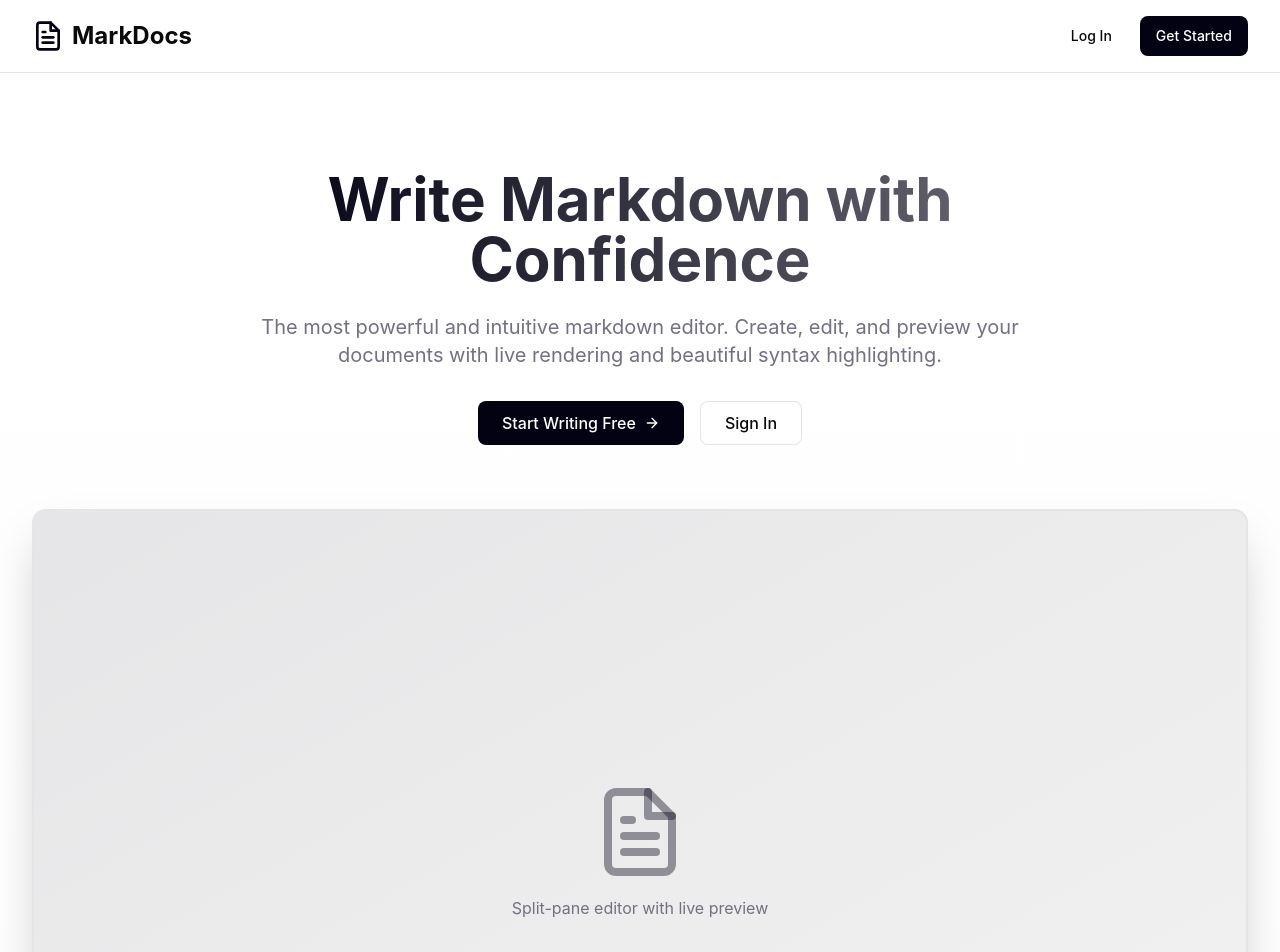
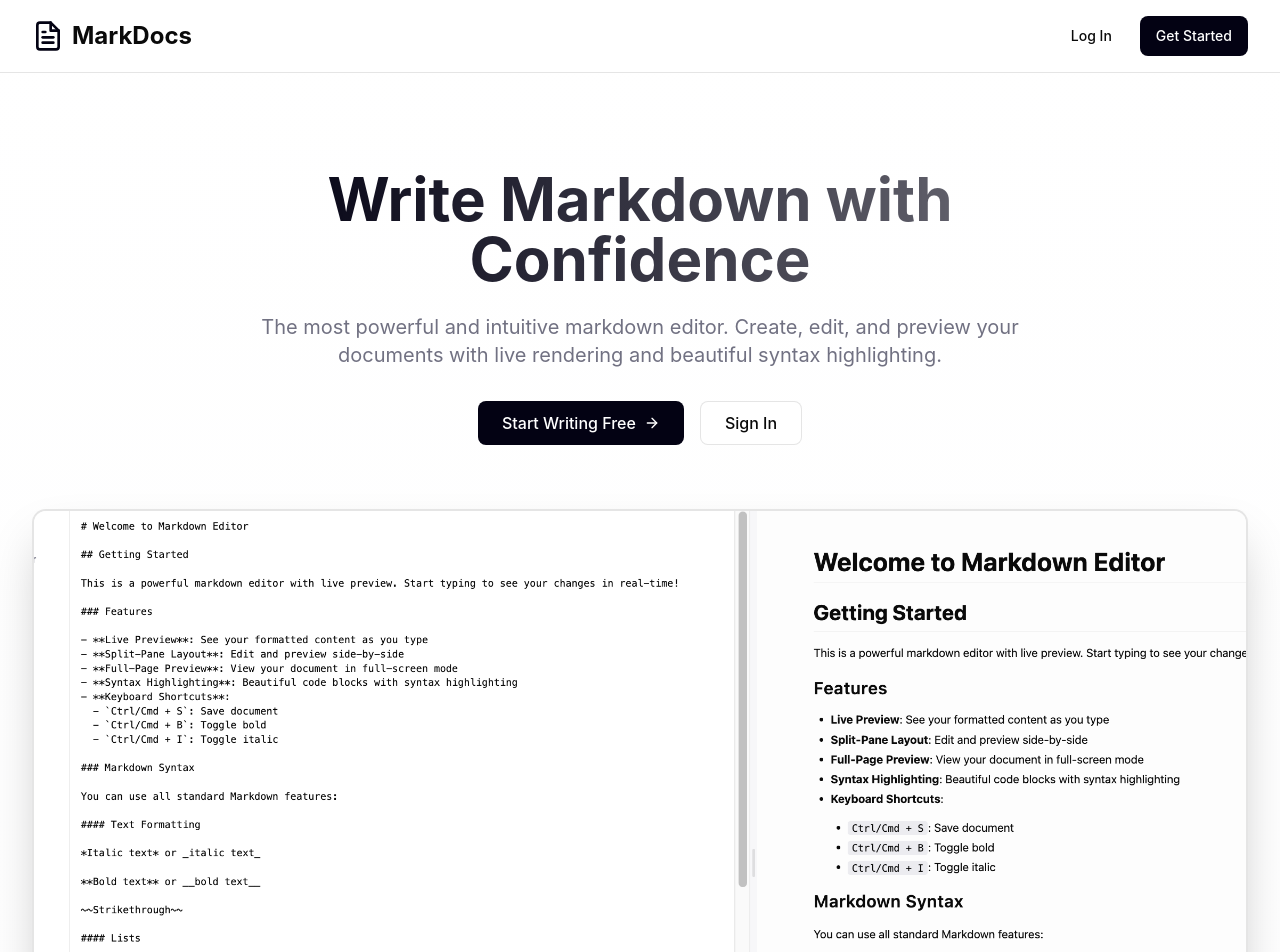
Before and after one commit to bexino/markdown-editor, a Vue app: page / in a window 1280 px wide. Shown: the top 952 px of the page. Built offline with nearby package versions, Linux system fonts and the light colour scheme; no server answers.

Commit message:
feat: add image to landing page

```diff
--- a/src/features/landing/pages/LandingPage.vue
+++ b/src/features/landing/pages/LandingPage.vue
@@ -100,29 +100,11 @@ async function navigateTo(path: string): Promise<void> {
       </div>
 
       <div class="mt-16 overflow-hidden rounded-xl border-2 bg-card shadow-2xl">
-        <div
-          class="flex aspect-video items-center justify-center bg-gradient-to-br from-primary/10 to-primary/5"
-        >
-          <div class="p-8 text-center">
-            <svg
-              class="mx-auto mb-4 size-24 text-primary/40"
-              viewBox="0 0 24 24"
-              fill="none"
-              stroke="currentColor"
-              stroke-width="2"
-              stroke-linecap="round"
-              stroke-linejoin="round"
-              aria-hidden="true"
-            >
-              <path d="M14 2H6a2 2 0 0 0-2 2v16a2 2 0 0 0 2 2h12a2 2 0 0 0 2-2V8z" />
-              <path d="M14 2v6h6" />
-              <path d="M16 13H8" />
-              <path d="M16 17H8" />
-              <path d="M10 9H8" />
-            </svg>
-            <p class="text-muted-foreground">Split-pane editor with live preview</p>
-          </div>
-        </div>
+        <img
+          src="/markdown-preview.png"
+          alt="Markdown editor preview"
+          class="aspect-video w-full object-cover object-top"
+        />
       </div>
     </section>
 
```
Also changed, not shown: public/markdown-preview.png (added).
